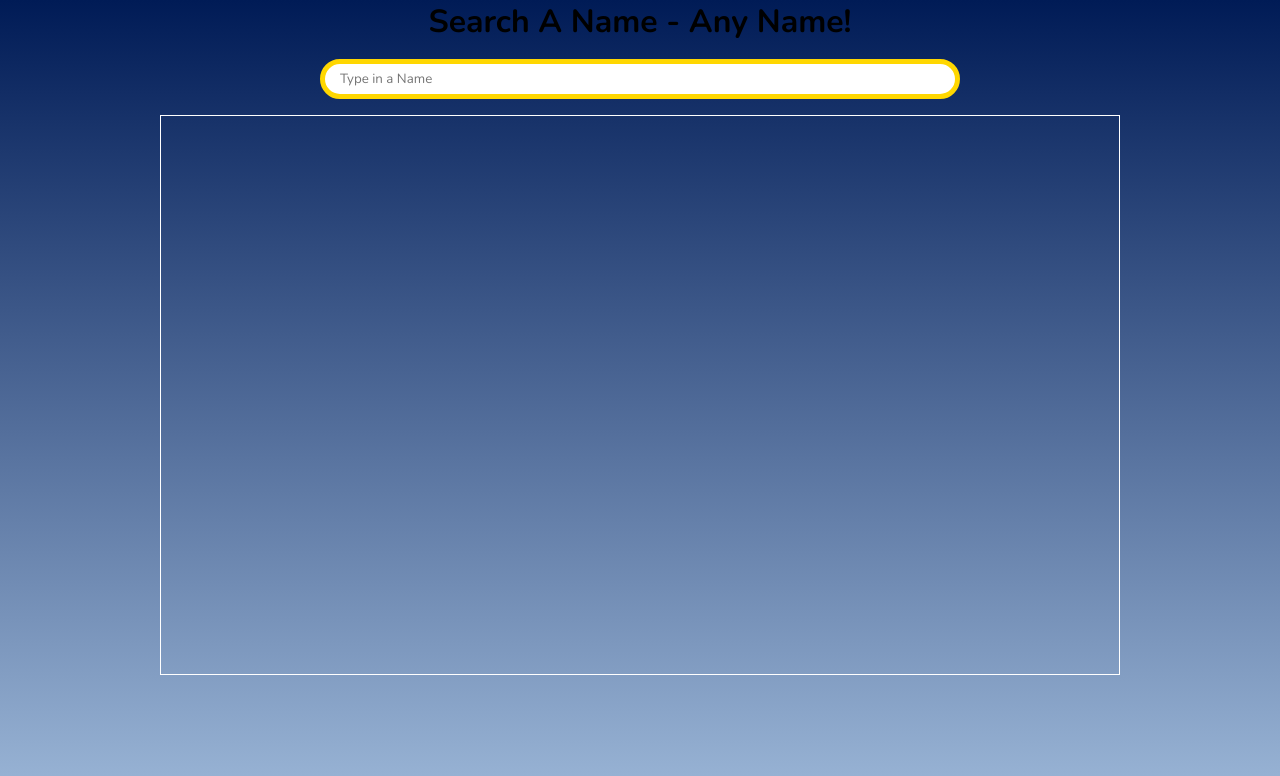
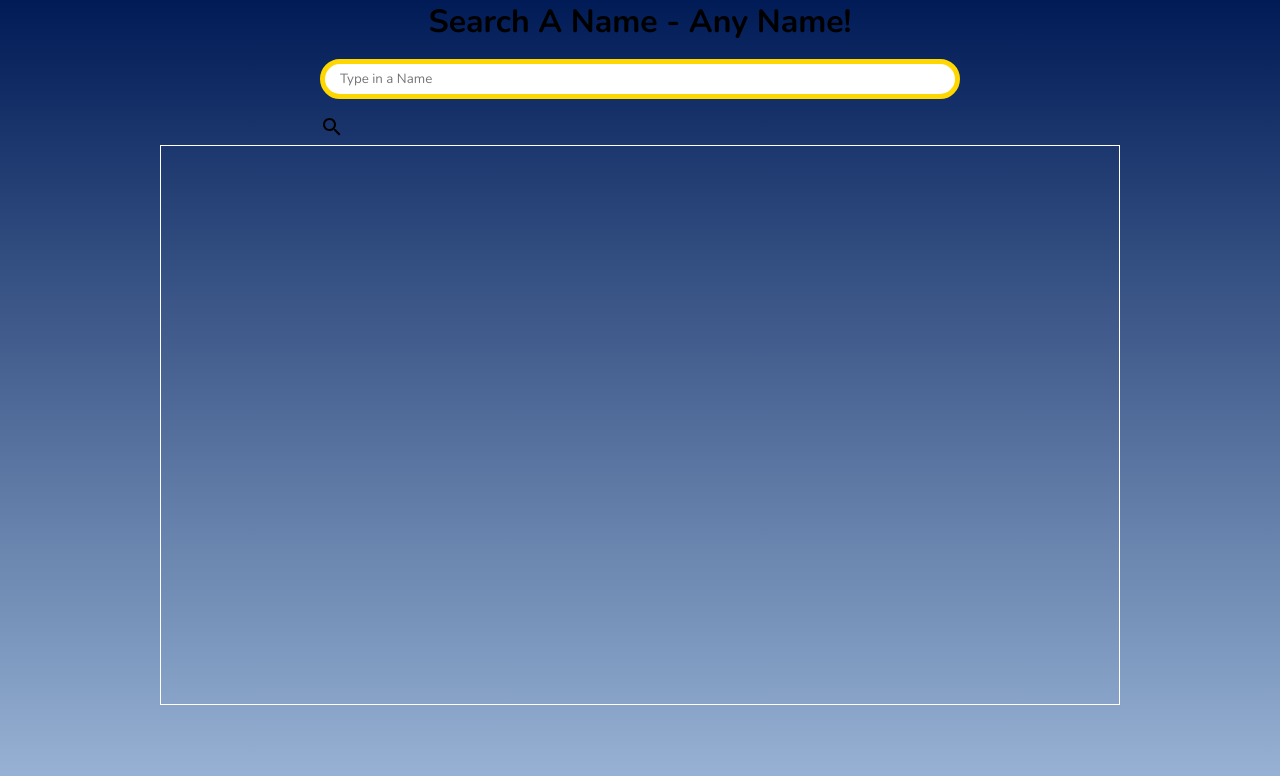
Before and after one commit to MomentaiBro/search-practice, a React (Create React App) app: page / in a window 1280 px wide. Shown: the top 776 px of the page. Built offline with nearby package versions, Linux system fonts and the light colour scheme.

Commit message:
added material ui and added search icon

```diff
--- a/package.json
+++ b/package.json
@@ -3,6 +3,10 @@
   "version": "0.1.0",
   "private": true,
   "dependencies": {
+    "@emotion/react": "^11.9.0",
+    "@emotion/styled": "^11.8.1",
+    "@mui/icons-material": "^5.8.0",
+    "@mui/material": "^5.8.0",
     "@testing-library/jest-dom": "^5.16.4",
     "@testing-library/react": "^13.2.0",
     "@testing-library/user-event": "^13.5.0",
--- a/src/components/SearchBar.js
+++ b/src/components/SearchBar.js
@@ -1,14 +1,21 @@
 import React from 'react'
 import './SearchBar.css'
+import SearchIcon from '@mui/icons-material/Search';
 
 function SearchBar({placeholder, data}) {
+
+
+
+
   return (
     <div className='search'>
         <div className='searchInputs'>
             <input type="search" placeholder={placeholder}/>
-            <div className='searchIcon'></div>
+            <div className='searchIcon'> <SearchIcon/></div>
         </div>
-        <div className='dataResult'></div>
+        <div className='dataResult'>
+
+        </div>
     </div>
   )
 }
```
Also changed, not shown: 1 other file (tests, documents, lock files or other folders).
